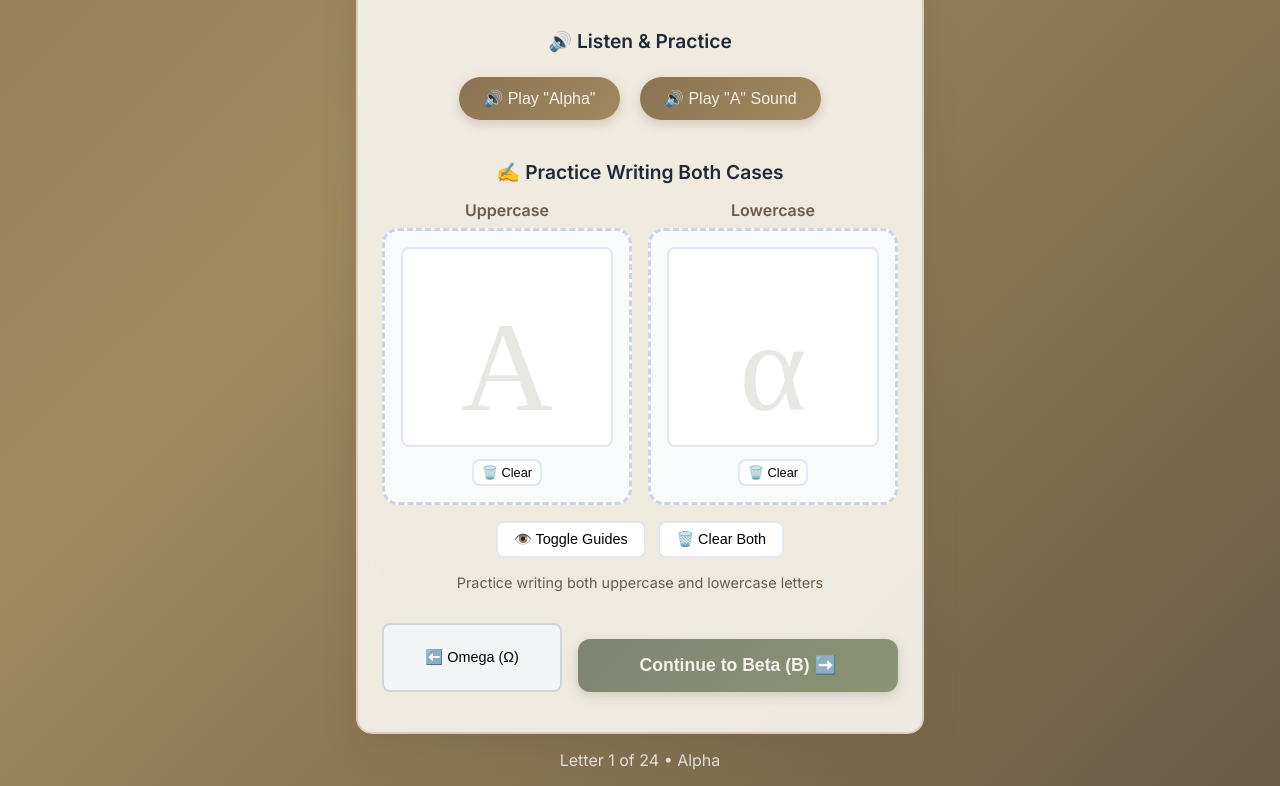
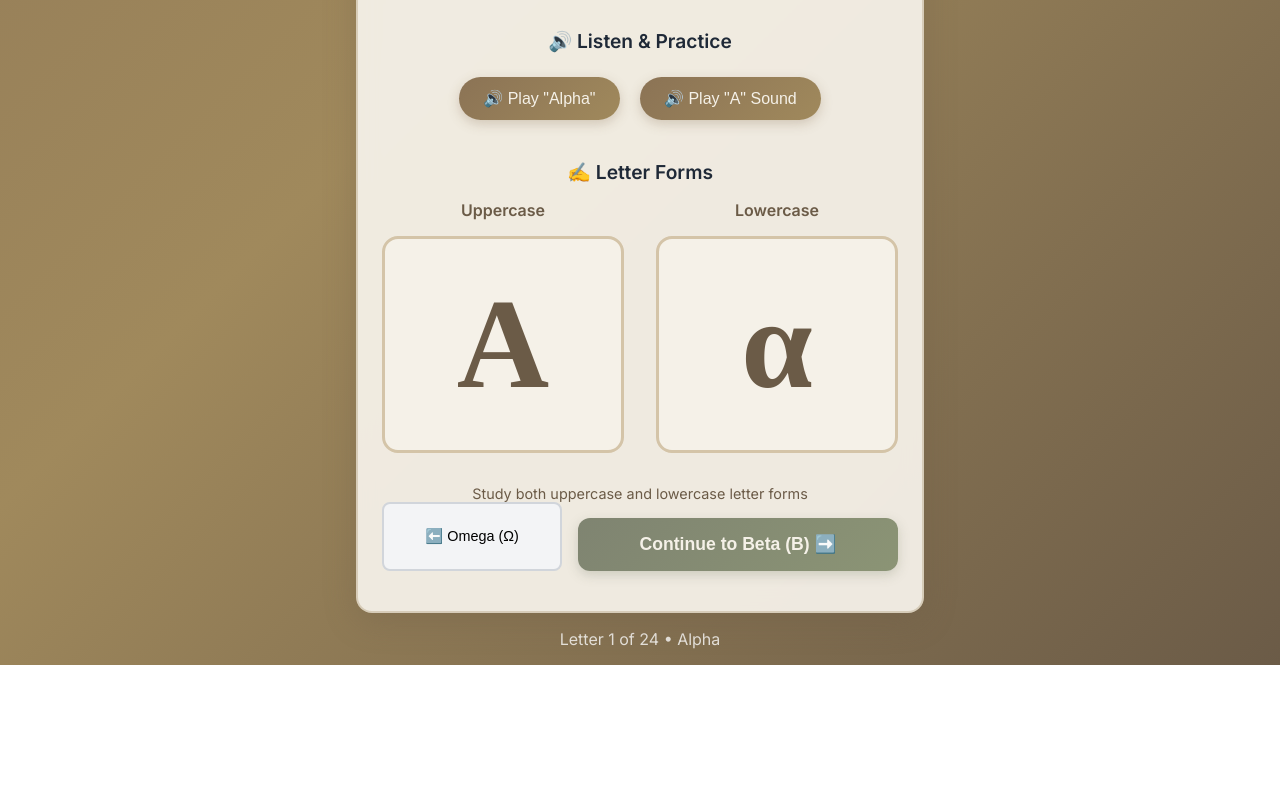
Before and after one commit to zmichaela/improved-greek-app, a plain HTML site: page index.html in a window 1280 px wide. Shown: the part 933-1719 px from the top of the page. After the commit the page ends 1598 px from the top, so only its background shows below. Drawn offline with Linux system fonts and the light colour scheme.

Commit message:
Update index.html
edited alphabet

```diff
--- a/index.html
+++ b/index.html
@@ -197,16 +197,22 @@
             touch-action: none;
         }
 
-        .guide-letter {
-            position: absolute;
-            top: 50%;
-            left: 50%;
-            transform: translate(-50%, -50%);
+        .letter-display-container {
+            background: #F5F1E8;
+            border: 3px solid #D4C4A8;
+            border-radius: 1rem;
+            padding: 2rem;
+            display: flex;
+            justify-content: center;
+            align-items: center;
+            min-height: 200px;
+        }
+
+        .letter-display-large {
             font-size: 8rem;
-            color: rgba(107, 91, 71, 0.15);
+            font-weight: bold;
+            color: #6B5B47;
             font-family: 'Times New Roman', serif;
-            pointer-events: none;
-            z-index: 1;
         }
 
         .canvas-controls {
@@ -411,7 +417,6 @@
                         <span>⭐</span>
                         <span id="streak">0</span>
                     </div>
-
                 </div>
                 <button class="reset-btn" onclick="resetGame()">🔄 Reset</button>
             </div>
@@ -459,42 +464,29 @@
                     <button class="play-btn" onclick="playLetterSound()" id="play-sound-btn">🔊 Play "A" Sound</button>
                 </div>
 
-                <div class="writing-section">
-                    <div class="section-title">✍️ Practice Writing Both Cases</div>
+                <div class="letter-display-section">
+                    <div class="section-title">✍️ Letter Forms</div>
 
-                    <div style="display: grid; grid-template-columns: 1fr 1fr; gap: 1rem; margin-bottom: 1rem;">
-                        <!-- Uppercase Practice -->
-                        <div>
-                            <div style="text-align: center; margin-bottom: 0.5rem; font-weight: 600; color: #6B5B47;">Uppercase</div>
-                            <div class="writing-area" style="min-height: 180px;">
-                                <div class="guide-letter" id="guide-letter-upper">Α</div>
-                                <canvas class="writing-canvas" id="canvas-upper" width="250" height="160"></canvas>
-                                <div style="text-align: center; margin-top: 0.5rem;">
-                                    <button class="control-btn" onclick="clearCanvas('upper')" style="padding: 0.25rem 0.5rem; font-size: 0.8rem;">🗑️ Clear</button>
-                                </div>
+                    <div style="display: grid; grid-template-columns: 1fr 1fr; gap: 2rem; margin-bottom: 2rem;">
+                        <!-- Uppercase Display -->
+                        <div style="text-align: center;">
+                            <div style="font-weight: 600; color: #6B5B47; margin-bottom: 1rem;">Uppercase</div>
+                            <div class="letter-display-container">
+                                <div class="letter-display-large" id="upper-display">Α</div>
                             </div>
                         </div>
 
-                        <!-- Lowercase Practice -->
-                        <div>
-                            <div style="text-align: center; margin-bottom: 0.5rem; font-weight: 600; color: #6B5B47;">Lowercase</div>
-                            <div class="writing-area" style="min-height: 180px;">
-                                <div class="guide-letter" id="guide-letter-lower">α</div>
-                                <canvas class="writing-canvas" id="canvas-lower" width="250" height="160"></canvas>
-                                <div style="text-align: center; margin-top: 0.5rem;">
-                                    <button class="control-btn" onclick="clearCanvas('lower')" style="padding: 0.25rem 0.5rem; font-size: 0.8rem;">🗑️ Clear</button>
-                                </div>
+                        <!-- Lowercase Display -->
+                        <div style="text-align: center;">
+                            <div style="font-weight: 600; color: #6B5B47; margin-bottom: 1rem;">Lowercase</div>
+                            <div class="letter-display-container">
+                                <div class="letter-display-large" id="lower-display">α</div>
                             </div>
                         </div>
                     </div>
 
-                    <div style="text-align: center;">
-                        <button class="control-btn" onclick="toggleGuide()">👁️ Toggle Guides</button>
-                        <button class="control-btn" onclick="clearBothCanvas()" style="margin-left: 0.5rem;">🗑️ Clear Both</button>
-                    </div>
-
-                    <div style="text-align: center; color: #6B5B47; font-size: 0.9rem; margin-top: 1rem;">
-                        Practice writing both uppercase and lowercase letters
+                    <div style="text-align: center; color: #6B5B47; font-size: 0.9rem;">
+                        Study both uppercase and lowercase letter forms
                     </div>
                 </div>
 
@@ -606,38 +598,7 @@
             }
 
             init() {
-                this.setupCanvas();
                 this.render();
-            }
-
-            setupCanvas() {
-                this.canvasUpper = document.getElementById('canvas-upper');
-                this.canvasLower = document.getElementById('canvas-lower');
-                this.ctxUpper = this.canvasUpper.getContext('2d');
-                this.ctxLower = this.canvasLower.getContext('2d');
-
-                // Setup both canvases
-                [this.ctxUpper, this.ctxLower].forEach(ctx => {
-                    ctx.strokeStyle = '#6B5B47';
-                    ctx.lineWidth = 3;
-                    ctx.lineCap = 'round';
-                });
-
-                // Mouse and touch events for upper canvas
-                this.canvasUpper.addEventListener('mousedown', (e) => this.startDrawing(e, 'upper'));
-                this.canvasUpper.addEventListener('mousemove', (e) => this.draw(e, 'upper'));
-                this.canvasUpper.addEventListener('mouseup', () => this.stopDrawing());
-                this.canvasUpper.addEventListener('touchstart', (e) => this.handleTouch(e, 'upper'));
-                this.canvasUpper.addEventListener('touchmove', (e) => this.handleTouch(e, 'upper'));
-                this.canvasUpper.addEventListener('touchend', () => this.stopDrawing());
-
-                // Mouse and touch events for lower canvas
-                this.canvasLower.addEventListener('mousedown', (e) => this.startDrawing(e, 'lower'));
-                this.canvasLower.addEventListener('mousemove', (e) => this.draw(e, 'lower'));
-                this.canvasLower.addEventListener('mouseup', () => this.stopDrawing());
-                this.canvasLower.addEventListener('touchstart', (e) => this.handleTouch(e, 'lower'));
-                this.canvasLower.addEventListener('touchmove', (e) => this.handleTouch(e, 'lower'));
-                this.canvasLower.addEventListener('touchend', () => this.stopDrawing());
             }
 
             startDrawing(e, canvasType = 'upper') {
@@ -796,13 +757,11 @@
 
             nextLetter() {
                 this.state.currentAlphabet = (this.state.currentAlphabet + 1) % this.alphabet.length;
-                this.clearCanvas('both');
                 this.render();
             }
 
             previousLetter() {
                 this.state.currentAlphabet = (this.state.currentAlphabet - 1 + this.alphabet.length) % this.alphabet.length;
-                this.clearCanvas('both');
                 this.render();
             }
 
@@ -838,7 +797,6 @@
                 this.state.currentAlphabet = 0;
                 this.state.currentPhrase = 0;
                 this.state.showResult = false;
-                this.clearCanvas('both');
                 this.render();
             }
 
@@ -858,8 +816,14 @@
                     document.getElementById('sound-info').textContent = letter.sound;
                     document.getElementById('example-word').textContent = letter.example;
 
-                    // Update guide letters for both canvases
-                    this.updateGuideLetterDisplay();
+                    // Update letter displays
+                    const upperDisplay = document.getElementById('upper-display');
+                    const lowerDisplay = document.getElementById('lower-display');
+                    if (upperDisplay && lowerDisplay) {
+                        const letterParts = letter.letter.split(' ');
+                        upperDisplay.textContent = letterParts[0]; // Uppercase
+                        lowerDisplay.textContent = letterParts[1]; // Lowercase
+                    }
 
                     // Update audio button texts to match current letter
                     const playNameBtn = document.getElementById('play-name-btn');
@@ -921,9 +885,9 @@
         function playLetterName() { app.playLetterName(); }
         function playLetterSound() { app.playLetterSound(); }
         function playPhrase() { app.playPhrase(); }
-        function clearCanvas(type) { app.clearCanvas(type); }
-        function clearBothCanvas() { app.clearBothCanvas(); }
-        function toggleGuide() { app.toggleGuide(); }
+        function animateUppercase() { app.animateUppercase(); }
+        function animateLowercase() { app.animateLowercase(); }
+        function showWritingTips() { app.showWritingTips(); }
         function nextLetter() { app.nextLetter(); }
         function previousLetter() { app.previousLetter(); }
         function checkPhraseAnswer() { app.checkPhraseAnswer(); }
```
